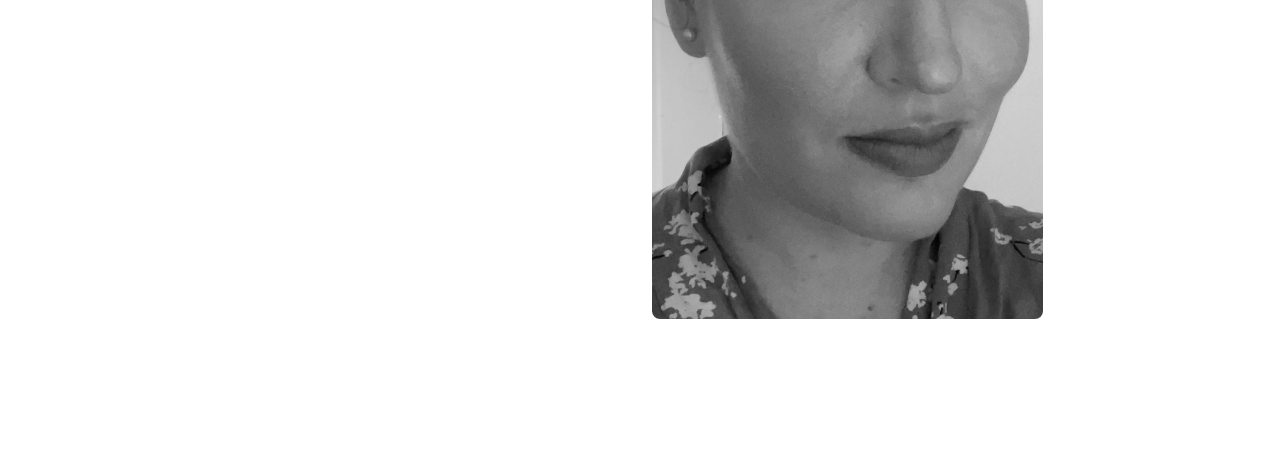
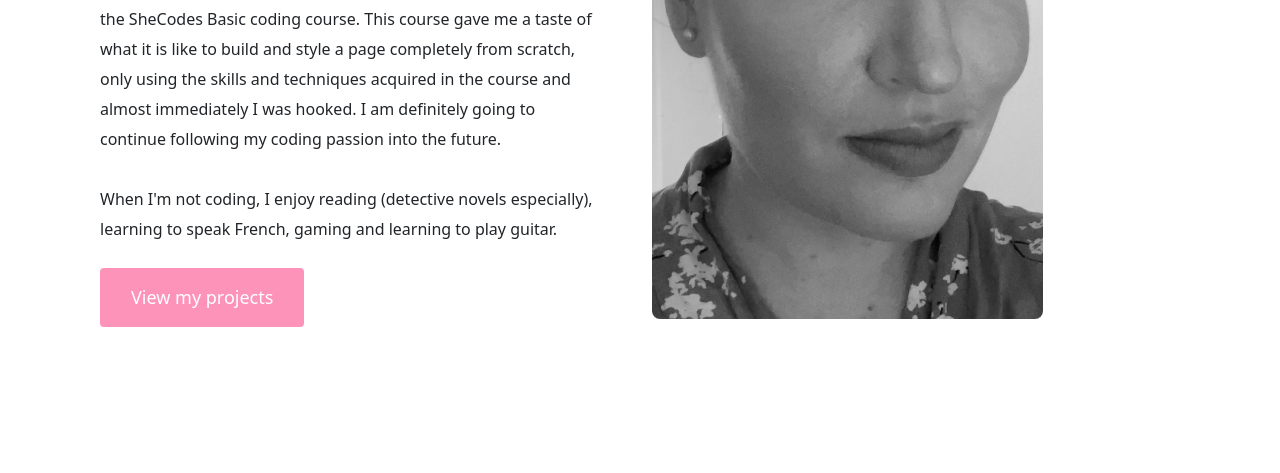
Before and after one commit to PossumCodes/portfolio-project, a plain HTML site: page about.html in a window 1280 px wide. Shown: the part 592-1065 px from the top of the page. Drawn offline with nearby package versions, Linux system fonts and the light colour scheme; a web font is replaced by a local one.

Commit message:
updated about me description

```diff
--- a/about.html
+++ b/about.html
@@ -69,8 +69,25 @@
             <h2 class="mb-4">
               Front-end Developer based in Newcastle, Australia 🐨
             </h2>
-            <p class="mb-4">Description of my coding journey and hobbies.</p>
-            <a href="#" class="btn btn-branding">View my projects</a>
+            <p class="mb-4 about-me">
+              Hi, I'm Lana. I'm a front-end developer based in Newcastle,
+              Australia. I'm new to the world of web development, but I enjoy
+              the process of building and styling web pages. I started my
+              journey into the realm of coding in September 2021 when I took the
+              SheCodes Basic coding course. This course gave me a taste of what
+              it is like to build and style a page completely from scratch, only
+              using the skills and techniques acquired in the course and almost
+              immediately I was hooked. I am definitely going to continue
+              following my coding passion into the future.
+              <br />
+              <br />
+              When I'm not coding, I enjoy reading (detective novels
+              especially), learning to speak French, gaming and learning to play
+              guitar.
+            </p>
+            <a href="projects.html" class="btn btn-branding"
+              >View my projects</a
+            >
           </div>
         </div>
         <div class="col-lg-6">
```
